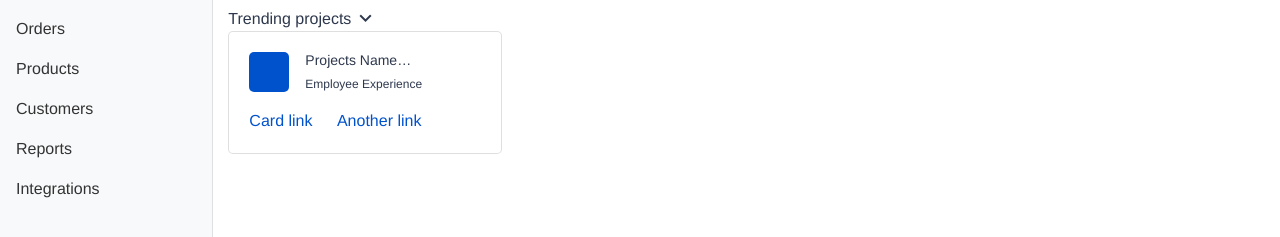
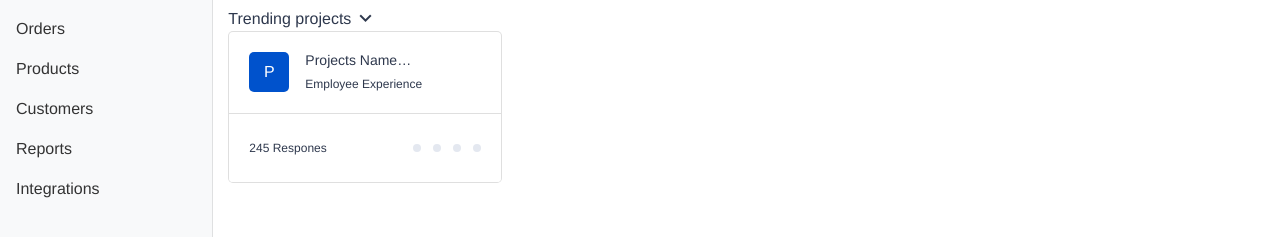
Before and after one commit to link2pk/ABCBank, a website: page index.html in a window 1280 px wide. Shown: the part 73-310 px from the top of the page. Drawn offline with Linux system fonts and the light colour scheme.

Commit message:
projects info

```diff
--- a/assets/scss/_custom.scss
+++ b/assets/scss/_custom.scss
@@ -116,13 +116,106 @@ html {
     width: 40px;
     height: 40px;
 
+
+    h6 {
+        text-transform: uppercase;
+        color: #fff;
+        text-align: center;
+        line-height: 40px;
+    }
 }
 
 .project-name {
     font-size: 0.875rem;
     margin-bottom: .4rem;
+
 }
 
 .project-info {
     font-size: 0.75rem;
+    margin-bottom: 0;
 }
+
+.project-name,
+.project-info {
+    max-width: 10.9rem;
+}
+
+.project-footer {
+    background-color: #fff;
+    height: 69px;
+    display: flex;
+    justify-content: space-between;
+    align-items: center;
+
+    p {
+        font-size: 0.75rem;
+        margin-bottom: 0;
+    }
+
+
+}
+
+.project-nav {
+    display: flex;
+
+    .card-link {
+        position: relative;
+
+
+
+
+    }
+
+
+}
+
+.project-card {
+    &:hover {
+        .before-hover {
+            display: none;
+        }
+
+        .after-hover {
+            display: flex;
+        }
+    }
+}
+
+.after-hover {
+    display: none;
+
+    .card-link {
+        margin-left: 9px;
+        color: $body-color;
+        font-size: 1.5rem;
+        height: 30px;
+
+        &:hover {
+            color: var(--primary);
+        }
+
+    }
+}
+
+.before-hover {
+
+
+    .card-link {
+        margin-left: 0;
+        width: 20px;
+        height: 20px;
+
+        &::before {
+            content: "";
+            width: 8px;
+            height: 8px;
+            background-color: #E4E8F0;
+            position: absolute;
+            border-radius: 12px;
+            top: 6px;
+            right: 0;
+
+        }
+    }
+}
--- a/index.html
+++ b/index.html
@@ -146,22 +146,39 @@
                 <a class="dropdown-item" href="#">Something else here</a>
               </div>
             </div>
-            <div class="card" style="width: 17.1rem;">
+            <div class="card project-card" style="width: 17.1rem;">
               <div class="card-body">
                 <div class="media">
                   <div
                     class="mr-3 media-initial rounded"
                     style="background-color: #0052CC;"
-                  ></div>
+                  >
+                    <h6>P</h6>
+                  </div>
                   <div class="media-body">
-                    <h6 class="mt-0 project-name font-weight-medium">
+                    <h6 class="mt-0 project-name text-truncate">
                       Projects Name…
                     </h6>
-                    <p class="project-info">Employee Experience</p>
+                    <p class="project-info text-truncate">
+                      Employee Experience
+                    </p>
                   </div>
                 </div>
-                <a href="#" class="card-link">Card link</a>
-                <a href="#" class="card-link">Another link</a>
+              </div>
+              <div class="card-footer project-footer">
+                <p>245 Respones</p>
+                <div class="project-nav  before-hover ">
+                  <a href="#" class="card-link "></a>
+                  <a href="#" class="card-link "></a>
+                  <a href="#" class="card-link "></a>
+                  <a href="#" class="card-link "></a>
+                </div>
+                <div class="project-nav  after-hover ">
+                  <a href="#" class="card-link icon icon-assignment"></a>
+                  <a href="#" class="card-link icon icon-share"></a>
+                  <a href="#" class="card-link icon icon-directions"></a>
+                  <a href="#" class="card-link icon icon-assessment"></a>
+                </div>
               </div>
             </div>
           </section>
```
Also changed, not shown: assets/css/app.css.
